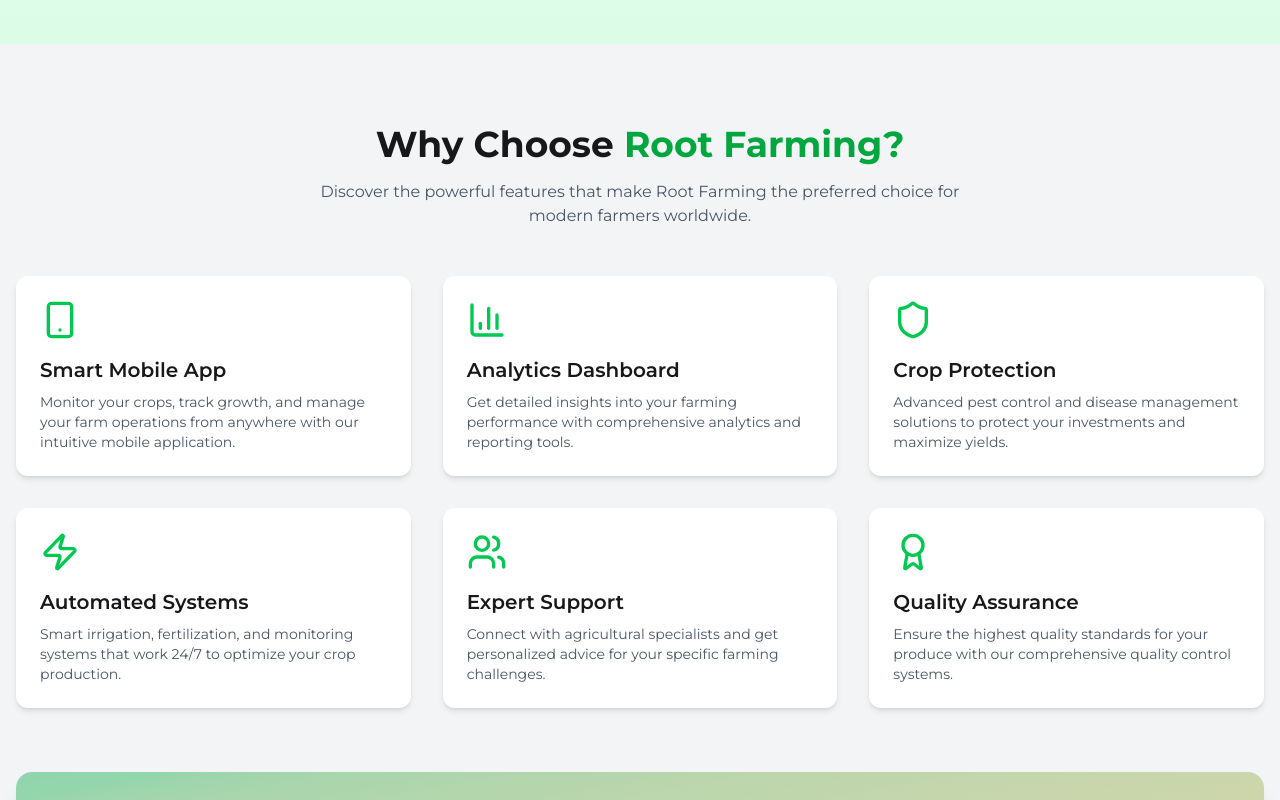
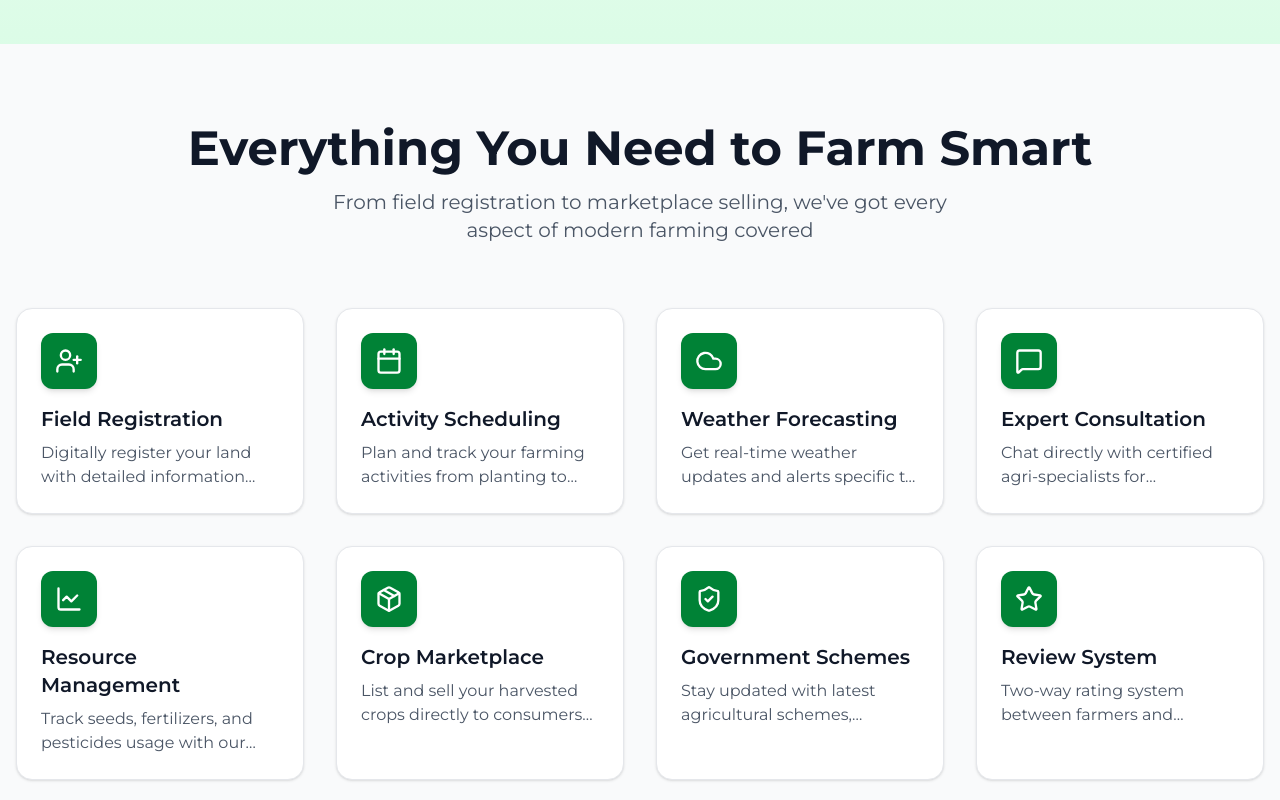
Before and after one commit to Subroto89/root-farming-frontend, a React (Vite) app: page / in a window 1280 px wide. Shown: the part 1180-1980 px from the top of the page. Built offline with nearby package versions, Linux system fonts and the light colour scheme; no server answers.

Commit message:
Features section updated

```diff
--- /dev/null
+++ b/src/components/HomePage/Features.jsx
@@ -0,0 +1,119 @@
+import React from 'react';
+import {
+  Cloud,
+  MessageSquare,
+  Calendar,
+  LineChart,
+  Package,
+  ShieldCheck,
+  UserPlus,
+  Star,
+} from 'lucide-react';
+
+const features = [
+  {
+    icon: UserPlus,
+    title: 'Field Registration',
+    description:
+      'Digitally register your land with detailed information about field size, soil type, and location for personalized farming guidance.',
+  },
+  {
+    icon: Calendar,
+    title: 'Activity Scheduling',
+    description:
+      'Plan and track your farming activities from planting to harvesting with smart calendar reminders.',
+  },
+  {
+    icon: Cloud,
+    title: 'Weather Forecasting',
+    description:
+      'Get real-time weather updates and alerts specific to your field location for better decision making.',
+  },
+  {
+    icon: MessageSquare,
+    title: 'Expert Consultation',
+    description:
+      'Chat directly with certified agri-specialists for personalized advice on crops, pests, and diseases.',
+  },
+  {
+    icon: LineChart,
+    title: 'Resource Management',
+    description:
+      'Track seeds, fertilizers, and pesticides usage with our digital inventory management system.',
+  },
+  {
+    icon: Package,
+    title: 'Crop Marketplace',
+    description:
+      'List and sell your harvested crops directly to consumers with transparent pricing and quality ratings.',
+  },
+  {
+    icon: ShieldCheck,
+    title: 'Government Schemes',
+    description:
+      'Stay updated with latest agricultural schemes, subsidies, and policies in one central hub.',
+  },
+  {
+    icon: Star,
+    title: 'Review System',
+    description:
+      'Two-way rating system between farmers and consumers to build trust and ensure quality transactions',
+  },
+];
+
+const Features = () => {
+  return (
+    <div className=" py-20 min-h-screen  bg-gray-50 overflow-hidden flex items-center">
+      <div className="max-w-7xl mx-auto px-4 w-full">
+        {/* Heading */}
+        <div className="text-center mb-16">
+          <h2 className="text-4xl lg:text-5xl font-bold text-gray-900 mb-4">
+            Everything You Need to Farm Smart
+          </h2>
+          <p className="text-xl text-gray-600 max-w-2xl mx-auto">
+            From field registration to marketplace selling, we've got every
+            aspect of modern farming covered
+          </p>
+        </div>
+
+        {/* Grid */}
+        <div className="grid md:grid-cols-2 lg:grid-cols-4 gap-8">
+          {features.map((feature, index) => {
+            const Icon = feature.icon;
+            return (
+              <div
+                key={index}
+                className="group bg-white border border-gray-200 rounded-2xl p-6 shadow-sm
+                       hover:shadow-xl hover:-translate-y-2 transition-all duration-300"
+              >
+                {/* Icon */}
+                <div
+                  className="w-14 h-14 rounded-xl bg-green-700 flex items-center justify-center mb-4
+                         shadow-md transform transition-transform duration-300
+                         group-hover:scale-110"
+                >
+                  <Icon className="w-7 h-7 text-white" />
+                </div>
+
+                {/* Title */}
+                <h3
+                  className="text-xl font-semibold text-gray-900 mb-2
+                         transition-colors duration-300 group-hover:text-green-700"
+                >
+                  {feature.title}
+                </h3>
+
+                {/* Description */}
+                <p className="text-base text-gray-600 line-clamp-2">
+                  {feature.description}
+                </p>
+              </div>
+            );
+          })}
+        </div>
+      </div>
+    </div>
+  );
+};
+
+export default Features;
--- a/src/pages/HomePage/Home.jsx
+++ b/src/pages/HomePage/Home.jsx
@@ -9,6 +9,7 @@ import FarmerSuccessStoriesSection from '../../components/HomePage/FarmerSuccess
 import OurTrustedPartnersSection from '../../components/HomePage/OurTrustedPartnersSection';
 import BecomePartner from '../../components/HomePage/BecomePartner';
 import IndustryRecognitionAndAchievenent from '../../components/HomePage/IndustryRecognitionAndAchievenent';
+import Features from '../../components/HomePage/Features';
 
 const Home = () => {
   return (
@@ -16,6 +17,7 @@ const Home = () => {
       {/* <MarqueeSection /> */}
       <HeroSection />
       <WeatherForecastSection />
+      <Features />
       <WhyChooseRFSection />
       {/* <BestSellingProductsSection /> */}
       <OurProductsSection />
```
